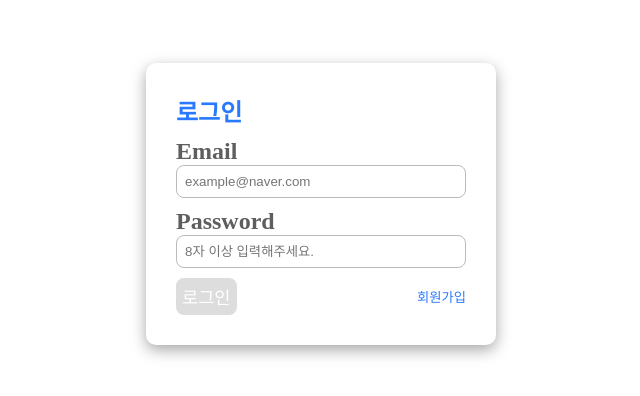
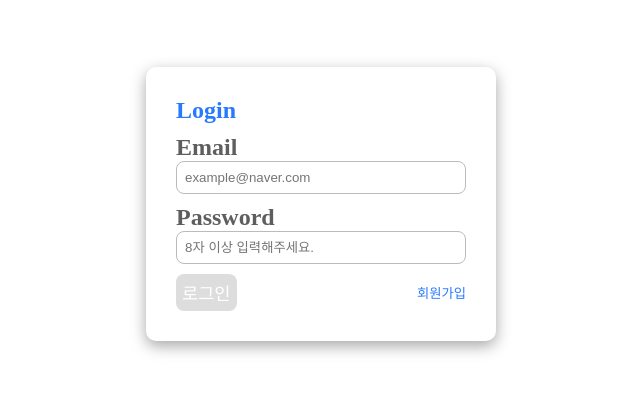
Before and after one commit to mingyeongho/wanted-pre-onboarding-challenge-fe-1, a React (Vite) app: page /auth in a window 1280 px wide. Shown: the part 196-592 px from the top of the page, without its empty margins (319-959 px from the left). Built offline with nearby package versions, Linux system fonts and the light colour scheme; no server answers.

Commit message:
refacor: Box Component -> ShadowBox Component

```diff
--- a/src/App.tsx
+++ b/src/App.tsx
@@ -1,5 +1,5 @@
 import { BrowserRouter } from "react-router-dom";
-import Router from "./Router";
+import Router from "./router/Router";
 
 function App() {
   return (
--- a/src/components/Todo.tsx
+++ b/src/components/Todo.tsx
@@ -1,7 +1,7 @@
 import { useSearchParams } from "react-router-dom";
 import styles from "../styles/components/_todo.module.scss";
 import { HeadersConfigtype } from "../utils/type";
-import Box from "./reusable/Box";
+import ShadowBox from "./reusable/ShadowBox";
 import TodoDetail from "./TodoDetail";
 import TodoForm from "./TodoForm";
 import TodoList from "./TodoList";
@@ -19,22 +19,22 @@ const Todo = () => {
     <div className={styles.todo}>
       {usersToken && (
         <>
-          <Box title="Todo Form">
+          <ShadowBox subject="Todo Form">
             <TodoForm HeaderConfig={HeaderConfig} />
-          </Box>
-          <Box title="Todo List">
+          </ShadowBox>
+          <ShadowBox subject="Todo List">
             <TodoList
               HeaderConfig={HeaderConfig}
               setSearchParams={setSearchParams}
               searchParams={searchParams}
             />
-          </Box>
-          <Box title="Todo Detail">
+          </ShadowBox>
+          <ShadowBox subject="Todo Detail">
             <TodoDetail
               HeaderConfig={HeaderConfig}
               searchParams={searchParams}
             />
-          </Box>
+          </ShadowBox>
         </>
       )}
     </div>
--- a/src/components/reusable/Box.tsx
+++ /dev/null
@@ -1,13 +0,0 @@
-import styles from "../../styles/components/reusable/_box.module.scss";
-import { BoxProps } from "../../utils/interface";
-
-const Box = ({ title, children }: BoxProps) => {
-  return (
-    <div className={styles.box}>
-      <h2 className={styles.title}>{title}</h2>
-      {children}
-    </div>
-  );
-};
-
-export default Box;
--- /dev/null
+++ b/src/components/reusable/ShadowBox.tsx
@@ -0,0 +1,13 @@
+import { ShadowBoxProps } from "../../utils/interface";
+import styles from "../../styles/components/reusable/_shadowBox.module.scss";
+
+const ShadowBox = ({ subject, children }: ShadowBoxProps) => {
+  return (
+    <div className={styles.shadow_box}>
+      <h2 className={styles.subject}>{subject}</h2>
+      {children}
+    </div>
+  );
+};
+
+export default ShadowBox;
--- a/src/pages/Auth.tsx
+++ b/src/pages/Auth.tsx
@@ -1,13 +1,12 @@
 import LoginForm from "../components/LoginForm";
-import Box from "../components/reusable/Box";
-import { CONSTANT } from "../utils/constant";
+import ShadowBox from "../components/reusable/ShadowBox";
 
 const Auth = () => {
   return (
     <main>
-      <Box title={CONSTANT.login}>
+      <ShadowBox subject="Login">
         <LoginForm />
-      </Box>
+      </ShadowBox>
     </main>
   );
 };
--- a/src/pages/Signup.tsx
+++ b/src/pages/Signup.tsx
@@ -1,13 +1,13 @@
-import Box from "../components/reusable/Box";
+import ShadowBox from "../components/reusable/ShadowBox";
 import SignUpForm from "../components/SignupForm";
 import { CONSTANT } from "../utils/constant";
 
 const Signup = () => {
   return (
     <main>
-      <Box title={CONSTANT.signup}>
+      <ShadowBox subject={CONSTANT.signup}>
         <SignUpForm />
-      </Box>
+      </ShadowBox>
     </main>
   );
 };
--- /dev/null
+++ b/src/router/Router.tsx
@@ -0,0 +1,16 @@
+import { Route, Routes } from "react-router-dom";
+import Auth from "../pages/Auth";
+import Home from "../pages/Home";
+import Signup from "../pages/Signup";
+
+const Router = () => {
+  return (
+    <Routes>
+      <Route path="/" element={<Home />} />
+      <Route path="/auth" element={<Auth />} />
+      <Route path="/auth/signup" element={<Signup />} />
+    </Routes>
+  );
+};
+
+export default Router;
--- a/src/styles/components/_todoForm.module.scss
+++ b/src/styles/components/_todoForm.module.scss
@@ -12,7 +12,7 @@
     border: 1px solid $input_border_color;
     outline: none;
     &:focus {
-      border-color: $accent_color;
+      border-color: map-get($common_variable, "accent_color");
     }
   }
 
@@ -22,7 +22,7 @@
 
   & > button {
     padding: 8px;
-    background-color: $accent_color;
+    background-color: map-get($common_variable, "accent_color");
     color: white;
     border: none;
     outline: none;
--- a/src/styles/components/reusable/_box.module.scss
+++ /dev/null
@@ -1,15 +0,0 @@
-@import "../../variable.scss";
-
-.box {
-  display: flex;
-  flex-direction: column;
-  gap: map-get($box_variable, "gap");
-  box-shadow: map-get($box_variable, "box_shadow");
-  border-radius: map-get($box_variable, "border_radius");
-  padding: map-get($box_variable, "padding");
-  width: map-get($box_variable, "width");
-
-  & > .title {
-    color: map-get($box_variable, "title_color");
-  }
-}
--- /dev/null
+++ b/src/styles/components/reusable/_shadowBox.module.scss
@@ -0,0 +1,15 @@
+@import "../../variable.scss";
+
+.shadow_box {
+  display: flex;
+  flex-direction: column;
+  gap: map-get($shadow_box_variable, "gap");
+  box-shadow: map-get($shadow_box_variable, "box_shadow");
+  border-radius: map-get($shadow_box_variable, "border_radius");
+  padding: map-get($shadow_box_variable, "padding");
+  width: map-get($shadow_box_variable, "width");
+
+  & > .subject {
+    color: map-get($shadow_box_variable, "subject_color");
+  }
+}
--- a/src/styles/variable.scss
+++ b/src/styles/variable.scss
@@ -1,19 +1,15 @@
-$accent_color: #2979ff;
-$box_shadow: rgba(0, 0, 0, 0.25) 0px 54px 55px,
-  rgba(0, 0, 0, 0.12) 0px -12px 30px, rgba(0, 0, 0, 0.12) 0px 4px 6px,
-  rgba(0, 0, 0, 0.17) 0px 12px 13px, rgba(0, 0, 0, 0.09) 0px -3px 5px;
-$border_radius: 10px;
 $label_color: rgb(94, 94, 94);
 $input_border_color: rgb(187, 187, 187);
-$box_width: 350px;
-$box_padding: 30px;
-$box_gap: 10px;
 
-$box_variable: (
+$common_variable: (
+  "accent_color": #2979ff,
+);
+
+$shadow_box_variable: (
   "box_shadow": rgba(0, 0, 0, 0.35) 0px 5px 15px,
   "border_radius": 10px,
   "padding": 30px,
   "gap": 10px,
   "width": 350px,
-  "title_color": #2979ff,
+  "subject_color": map-get($common_variable, "accent_color"),
 );
--- a/src/utils/interface.ts
+++ b/src/utils/interface.ts
@@ -1,7 +1,7 @@
 import { HeadersConfigtype, TodoType } from "./type";
 
-export interface BoxProps {
-  title: string;
+export interface ShadowBoxProps {
+  subject: string;
   children: JSX.Element;
 }
 
```
Also changed, not shown: 1 other file (tests, documents, lock files or other folders).
